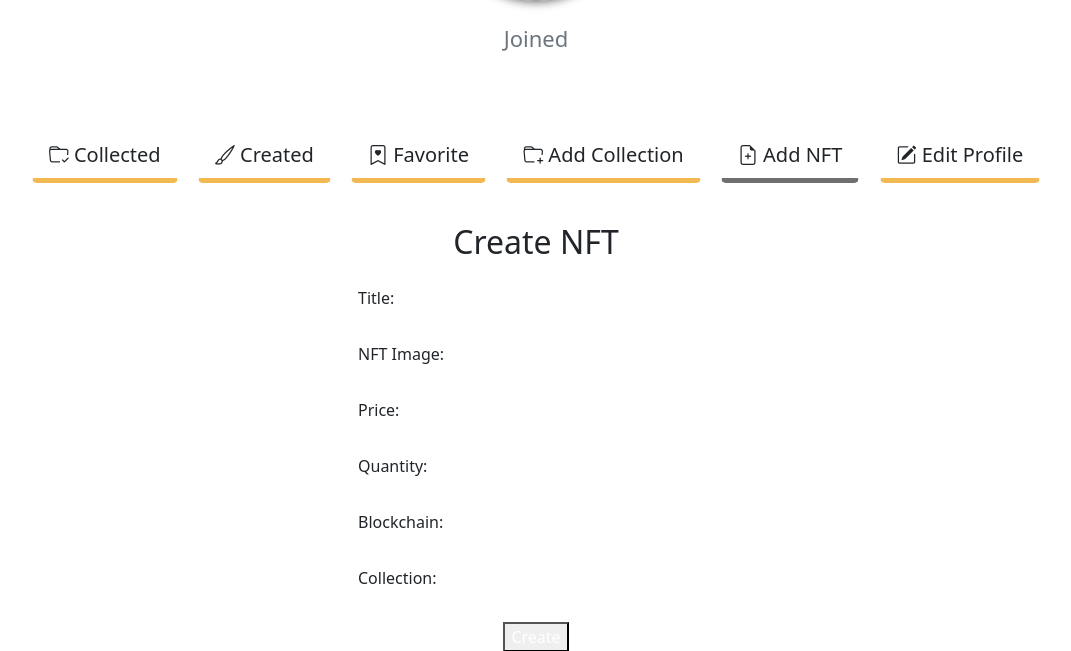
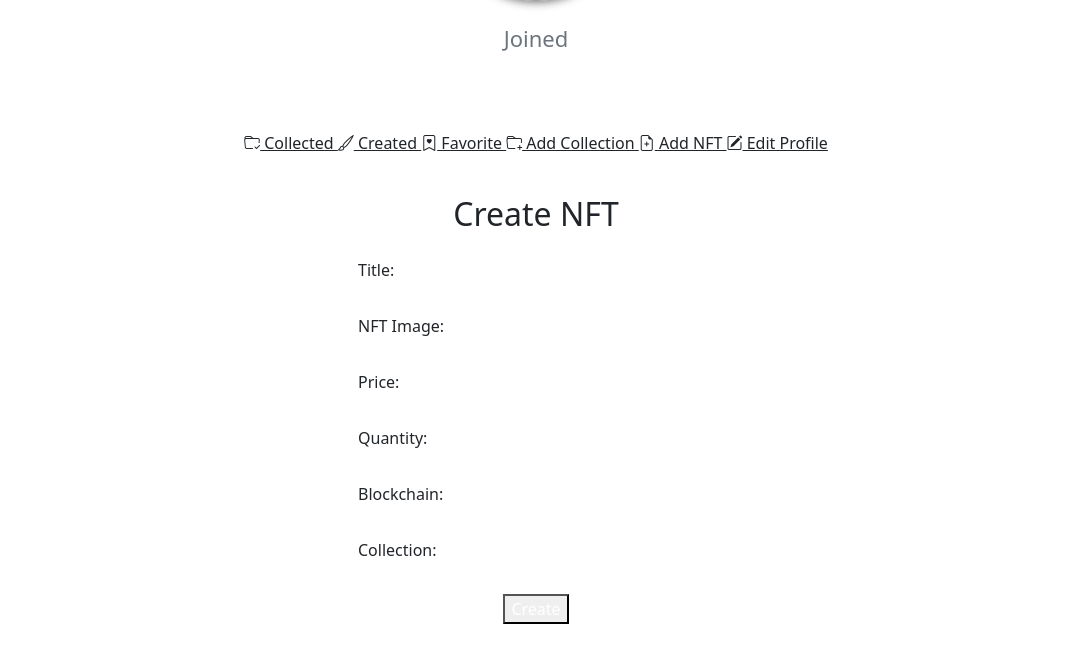
Before and after one commit to a-shiro/NFT-Themed-Marketplace, a Django app: template templates/web_generic_features/profile/personal/create_nft.html in a window 1280 px wide. Shown: the part 634-1285 px from the top of the page, without its empty margins (104-1175 px from the left). After the commit the page ends 1258 px from the top, so only its background shows below. Run offline with Django 4.2, Linux system fonts and the light colour scheme; the template is opened without the code that fills it: values that come from a table or form of the project are taken from there, others are empty; grey boxes are pictures that could not be loaded.

Commit message:
Polishing Looks

```diff
--- a/templates/web_generic_features/profile/personal/personal_profile_details.html
+++ b/templates/web_generic_features/profile/personal/personal_profile_details.html
@@ -5,11 +5,10 @@
     <section>
         <div class="container-fluid">
             <div class="dropdown text-center mt-5 d-lg-none">
-                <button class="btn btn-lg dropdown-toggle" style="border-bottom: 5px solid #F2B851;"
-                        type="button" id="dropdownMenuButton1"
+                <a class="dropdown-toggle text-dark btn-profile-nav" id="dropdownMenuButton1"
                         data-bs-toggle="dropdown" aria-expanded="false">
                     Profile
-                </button>
+                </a>
                 <ul class="dropdown-menu text-center" aria-labelledby="dropdownMenuButton1">
                     <li>
                         <a class="dropdown-item" href="{% url 'profile collection' request.user.pk %}">
@@ -80,73 +79,51 @@
             </div>
 
             <div class="text-center d-none d-lg-block" style="margin-top: 80px">
-                <button type="button" class="btn btn-lg mx-2" style="border-bottom: 5px solid #F2B851;">
-                    <a class="text-dark text-decoration-none"
-                       href="{% url 'profile collection' request.user.pk %}">
+                <a class="text-dark btn-profile-nav" href="{% url 'profile collection' request.user.pk %}">
                     <span>
                         <i class="bi bi-folder-check"></i>
                         Collected
                     </span>
                 </a>
-                </button>
-                <button type="button" class="btn btn-lg mx-2" style="border-bottom: 5px solid #F2B851">
-                    <a class="text-dark text-decoration-none"
-                       href="{% url 'profile' request.user.pk %}">
+                <a class="text-dark btn-profile-nav" href="{% url 'profile' request.user.pk %}">
                     <span>
                         <i class="bi bi-brush"></i>
                         Created
                     </span>
                 </a>
-                </button>
-                <button type="button" class="btn btn-lg mx-2" style="border-bottom: 5px solid #F2B851;">
-                    <a class="text-dark text-decoration-none"
-                       href="{% url 'profile favorite' request.user.pk %}">
+                <a class="text-dark btn-profile-nav" href="{% url 'profile favorite' request.user.pk %}">
                     <span>
                         <i class="bi bi-bookmark-heart"></i>
                         Favorite
                     </span>
                 </a>
-                </button>
-                <button type="button" class="btn btn-lg mx-2" data-bs-toggle="modal"
-                        data-bs-target="#create-collection-modal" style="border-bottom: 5px solid #F2B851">
-                    <a class="text-dark text-decoration-none"
-                       href="{% url 'create collection' %}">
+                <a class="text-dark btn-profile-nav" href="{% url 'create collection' %}">
                     <span>
                         <i class="bi bi-folder-plus"></i>
                         Add Collection
                     </span>
                 </a>
-                </button>
                 {% if add_nft %}
-                    <button type="button" class="btn btn-lg mx-2" style="border-bottom: 5px solid #F2B851;">
-                        <a class="text-dark text-decoration-none"
-                           href="{% url 'create nft' %}">
+                    <a class="text-dark btn-profile-nav" href="{% url 'create nft' %}">
                         <span>
                             <i class="bi bi-file-earmark-plus"></i>
                             Add NFT
                         </span>
                     </a>
-                    </button>
                 {% else %}
-                    <button title="Add a collection first" type="button" class="btn btn-lg mx-2"
-                            style="border-bottom: 5px solid #6f6f6f;">
-                        <a class="text-dark text-decoration-none">
+                    <a class="text-dark btn-profile-nav" title="Add a collection first">
                         <span>
                             <i class="bi bi-file-earmark-plus"></i>
                             Add NFT
                         </span>
                     </a>
-                    </button>
                 {% endif %}
-                <button type="button" class="btn btn-lg mx-2" style="border-bottom: 5px solid #F2B851;">
-                    <a class="text-dark text-decoration-none"
-                       href="{% url 'edit profile' request.user.pk %}">
+                <a class="text-dark btn-profile-nav" href="{% url 'edit profile' request.user.pk %}">
                         <span>
                             <i class="bi bi-pencil-square"></i>
                             Edit Profile
                         </span>
                 </a>
-                </button>
             </div>
         </div>
     </section>
```
Also changed, not shown: templates/web_generic_features/profile/public/public_profile_details.html (+6 -15 lines), 1 other file. Lines whose indentation alone changed are shown as unchanged.
